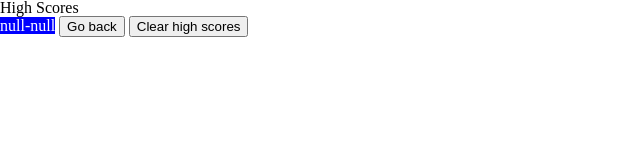
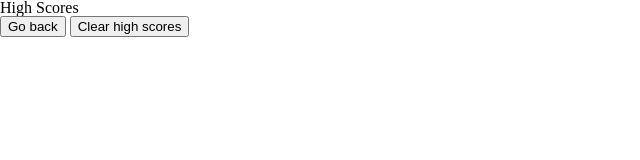
Before and after one commit to WesleyHAS/code-quiz-project, a plain HTML site: page index.html in a window 1280 px wide. Both pictures are taken after a click on the button "View High Scores". Shown: the whole page, without its empty margins (0-640 px from the left). Drawn offline with Linux system fonts and the light colour scheme.

Commit message:
added clear high scores button

```diff
--- a/assets/scripts/script.js
+++ b/assets/scripts/script.js
@@ -15,6 +15,14 @@ var timer = document.getElementById('timer');
 var displayHighScoreSpan = document.getElementById('display-highscores');
 var submitButton = document.getElementById('submit-button');
 var msgDiv = document.getElementById('msg');
+var clearScores = document.getElementById('clear-high-scores');
+
+function clearHighScores () {
+  localStorage.clear();
+  displayHighScoreSpan.textContent = '';
+}
+
+clearScores.addEventListener('click', clearHighScores);
 
 function displayMessage(type, message) {
   msgDiv.textContent = message;
@@ -28,9 +36,10 @@ function renderFinalTimer () {
 }
 
 function renderHighScores () {
-  var finalScore = localStorage.getItem('finalTimer');
-  var scoreInitials = localStorage.getItem('storedInitials');
-  var scoreText = scoreInitials + '-' + finalScore;
+  var scoreText = '';
+  if (localStorage.getItem('storedInitials') && localStorage.getItem('finalTimer')) {
+    scoreText = localStorage.getItem('storedInitials') + '-' + localStorage.getItem('finalTimer');
+  }
 
   displayHighScoreSpan.textContent = scoreText;
 }
@@ -48,6 +57,16 @@ function startHighScores() {
 
 var viewHighScoresButton = document.getElementById('view-highscores');
 viewHighScoresButton.addEventListener('click', startHighScores);
+
+// viewHighScoresButton.addEventListener('click', function() {
+
+//   startHighScores();
+
+  // if (displayHighScoreSpan === '') {
+  //   displayHighScoreSpan.textContent = '';
+  // }
+// });
+
 
 function finishGame() {
   screen5.classList.add('hidden');
@@ -73,8 +92,6 @@ submitButton.addEventListener('click', function(event){
   }
 
 });
-
-
 
 function goBack() {
   viewHighScores.classList.add('hidden');
--- a/index.html
+++ b/index.html
@@ -25,7 +25,7 @@
       <h2>High Scores</h2>
       <span class="highscores-styling" id="display-highscores"></span>
       <button id="go-back">Go back</button>
-      <button class="clear-high-scores">Clear high scores</button>
+      <button id="clear-high-scores">Clear high scores</button>
     </div>
     <div class="hidden" id="quiz-screen-1">
       <div class="questions-container">
```
